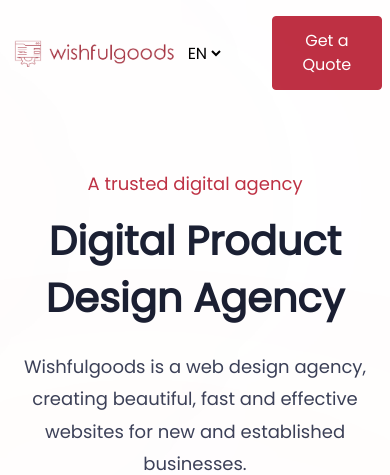
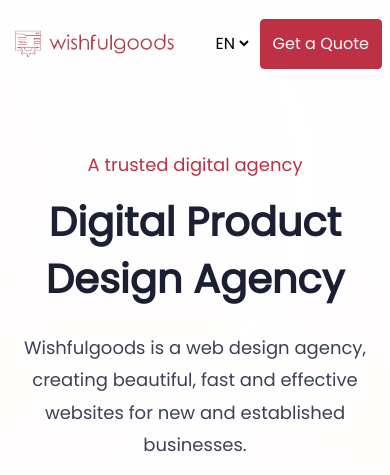
Before and after one commit to al-wazny/portfolio, a PHP site: page / in a window 390 px wide. Shown: the top 475 px of the page. Run offline with PHP 8.4, Linux system fonts and the light colour scheme; some libraries are stand-ins or nearby versions.

Commit message:
feat: Correct some further stylings and margins for mobile

```diff
--- a/assets/css/index.css
+++ b/assets/css/index.css
@@ -371,16 +371,8 @@
     height: 55px;
   }
 }
-nav .language-switch {
-  margin-right: 2.5rem;
-}
 nav .language-switch form {
   margin-bottom: 0;
-}
-@media (max-width: 578px) {
-  nav .language-switch form {
-    margin-right: 0.5rem;
-  }
 }
 nav .language-switch form select {
   background-color: transparent;
@@ -441,6 +433,9 @@
   margin-right: 1rem;
 }
 
+#bootstrap-overrides a {
+  color: white;
+}
 #bootstrap-overrides .btn {
   padding: calc(1rem - 2px) 1.5rem;
 }
--- a/assets/css/layout/index.scss
+++ b/assets/css/layout/index.scss
@@ -1,6 +1,10 @@
 $card-max-width: 340px;
 
 #bootstrap-overrides {
+  a {
+    color: white;
+  }
+
   .btn {
     padding: calc($space-s - 2px) $space-m;
 
--- a/assets/css/layout/navigation.scss
+++ b/assets/css/layout/navigation.scss
@@ -54,14 +54,8 @@
   // }
 
   .language-switch {
-    margin-right: $language-switch-space;
-
     form {
       margin-bottom: 0;
-
-      @media (max-width: 578px) {
-        margin-right: $space-xs;
-      }
 
       select {
         background-color: transparent;
--- a/view/layout/navigation.php
+++ b/view/layout/navigation.php
@@ -13,7 +13,7 @@
             </ul>
         </div> -->
         <div class="d-flex align-items-center">
-            <div class="language-switch">
+            <div class="language-switch mr-2 mr-md-3 mr-lg-4">
                 <form method="get">
                     <select name="language" id="language" onchange="this.form.submit()">
                         <option value="de-DE">DE</option>
```
Also changed, not shown: 1 other file.
